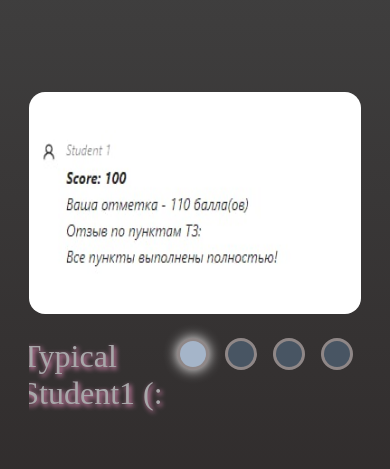
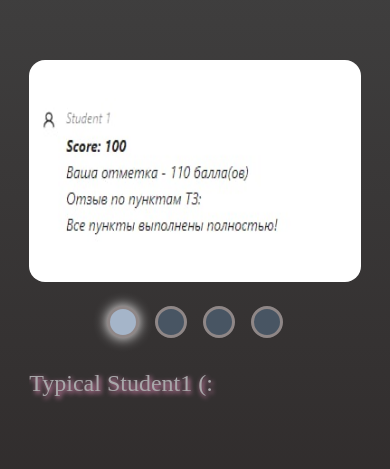
Before and after one commit to ni4iporkoff/cssMemSlider, a plain HTML site: page cssMemSlider/index.html in a window 390 px wide. Shown: the part 152-621 px from the top of the page. Drawn offline with Linux system fonts and the light colour scheme.

Commit message:
feat: responsive (Sat, May 14, 2022 02:36:37 PM)

```diff
--- a/cssMemSlider/style.css
+++ b/cssMemSlider/style.css
@@ -162,3 +162,21 @@ body {
     transition: .5s;
     transform: translateY(-6rem);
 }
+
+@media (max-width: 768px) {
+    .slider__elements {
+        flex-direction: column;
+    }
+
+    .slider__descr_items {
+        align-self: center;
+    }
+
+    .slider__text {
+        margin-top: 2rem;
+    }
+
+    .slider__text .text {
+        font-size: 1.5rem;
+    }
+}
```
